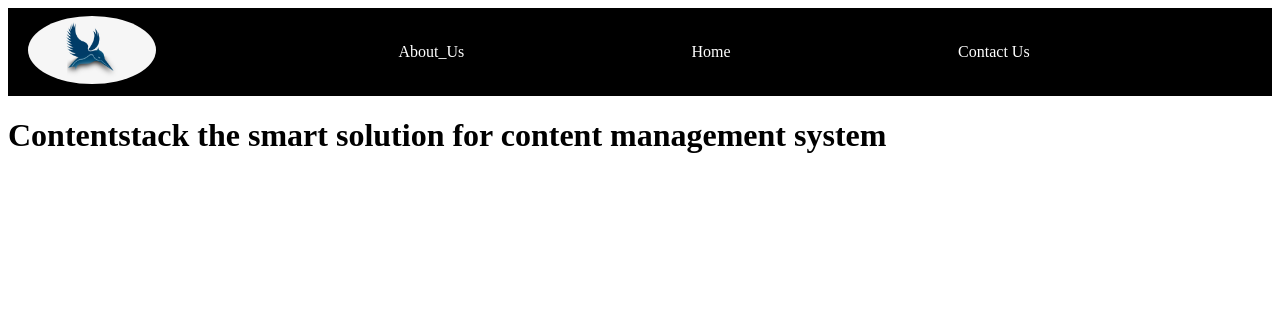
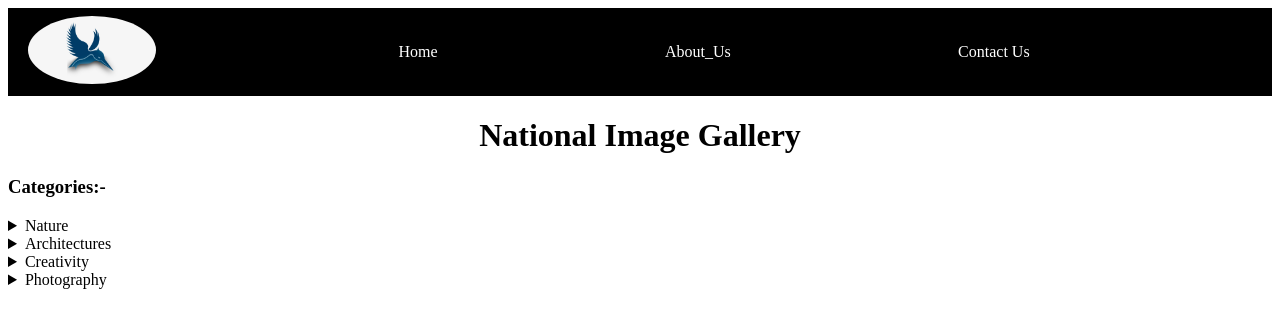
Before and after one commit to Ajin998/Gatsby-lets-travel, a Gatsby site: page / in a window 1280 px wide. Built offline with nearby package versions, Linux system fonts and the light colour scheme; Gatsby itself is replaced by a stand-in of ours.

Commit message:
Added changes in index.js file and shuffled position of nav links in header section

```diff
--- a/src/components/header.js
+++ b/src/components/header.js
@@ -14,11 +14,11 @@ const header = () => {
         />
       </div>
       <div className={styles["header__nav_links"]}>
+        <Link to="/" className={styles["navlinks"]}>
+          Home
+        </Link>
         <Link to="/about" className={styles["navlinks"]}>
           About_Us
-        </Link>
-        <Link to="/" className={styles["navlinks"]}>
-          Home
         </Link>
         <Link to="/contactUs" className={styles["navlinks"]}>
           Contact Us
--- a/src/pages/index.js
+++ b/src/pages/index.js
@@ -4,7 +4,26 @@ const index = () => {
   return (
     <div className="main__container">
       <Header />
-      <h1>Contentstack the smart solution for content management system</h1>
+      <center>
+        <h1>National Image Gallery </h1>
+      </center>
+      <h3>Categories:-</h3>
+      <details>
+        <summary>Nature</summary>
+        <h1>I am in Nature</h1>
+      </details>
+      <details>
+        <summary>Architectures</summary>
+        <h2>Achitectures</h2>
+      </details>
+      <details>
+        <summary>Creativity</summary>
+        <h2>Creativity</h2>
+      </details>
+      <details>
+        <summary>Photography</summary>
+        <h2>Photo</h2>
+      </details>
     </div>
   );
 };
```
